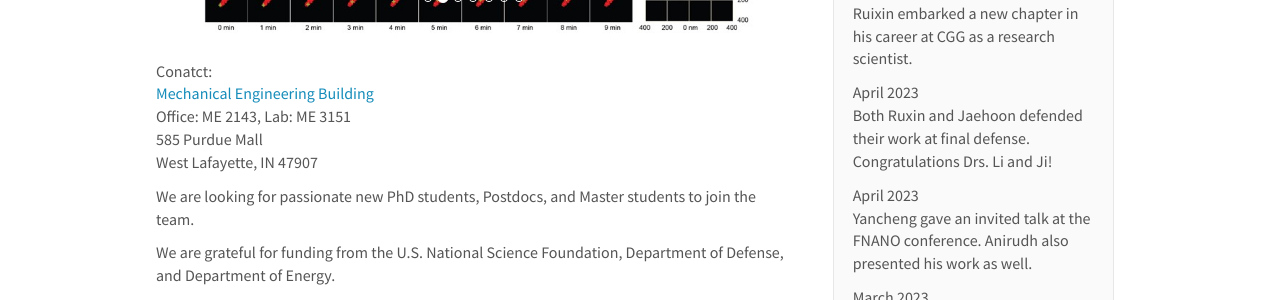
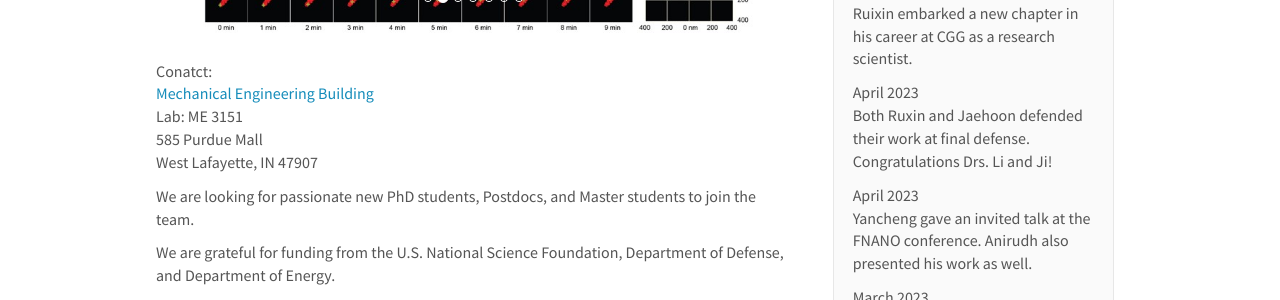
Before and after one commit to choidnalab/choidnalab.github.io, a Jekyll site: the page built from _pages/home.md, in a window 1280 px wide and 900 px high, scrolled down 515 px. Shown: the part 278-578 px from the top of the window. Built offline with Jekyll 4.4.1, drawn with Linux system fonts in a browser that asks for light colours; nearby versions of some CDN libraries.

Commit message:
Update home.md

```diff
--- a/_pages/home.md
+++ b/_pages/home.md
@@ -67,7 +67,7 @@ We are a dynamic research group in the [School of Mechanical Engineering](https:
 
 Conatct: <br />
 [Mechanical Engineering Building](https://www.google.com/maps/place/Purdue+University+-+School+of+Mechanical+Engineering/@40.42818,-86.9129255,15z/data=!4m5!3m4!1s0x0:0x49f08a363af2d2a7!8m2!3d40.42818!4d-86.9129255) <br />
-Office: ME 2143, Lab: ME 3151 <br />
+Lab: ME 3151 <br />
 585 Purdue Mall <br />
 West Lafayette, IN 47907 <br />
 
```
